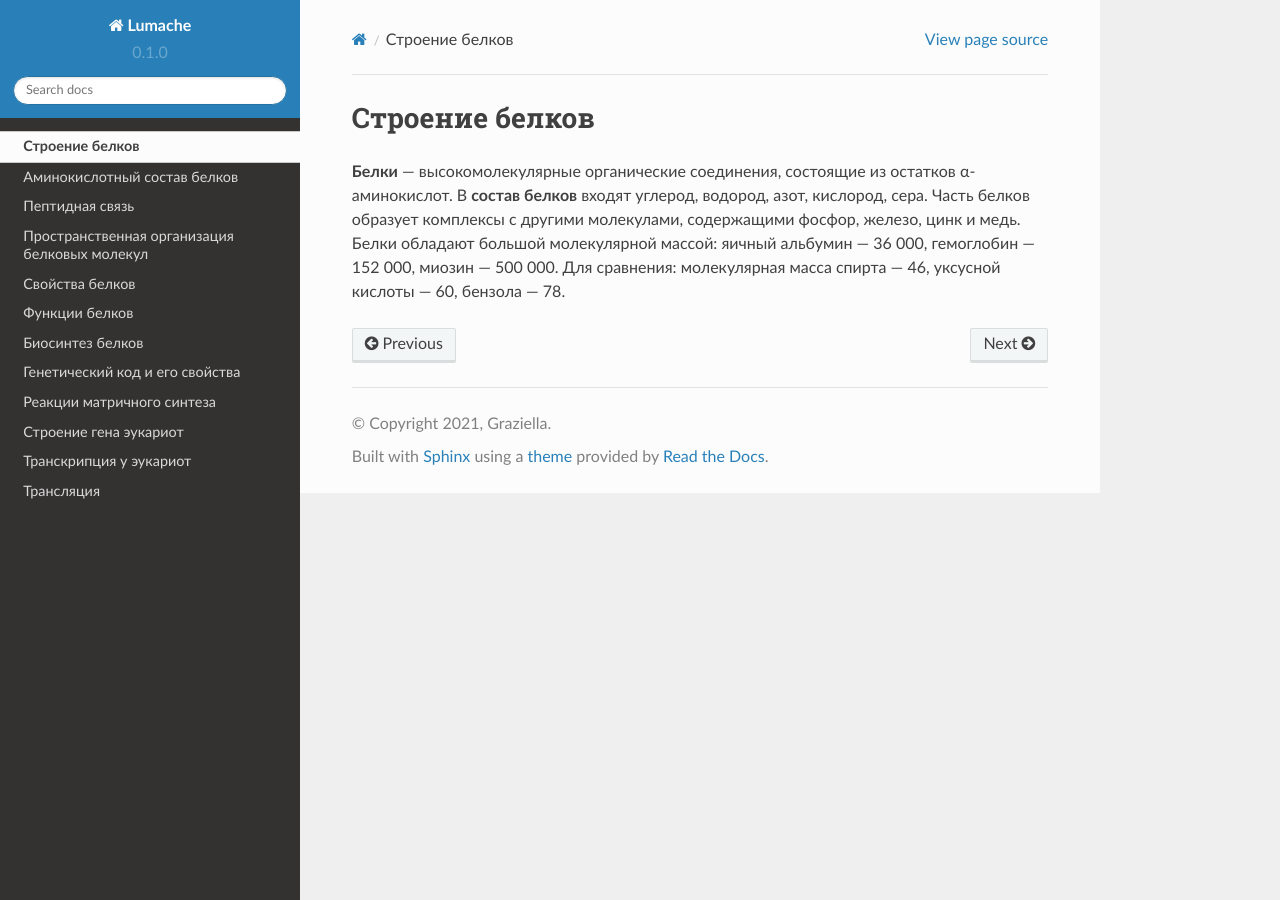
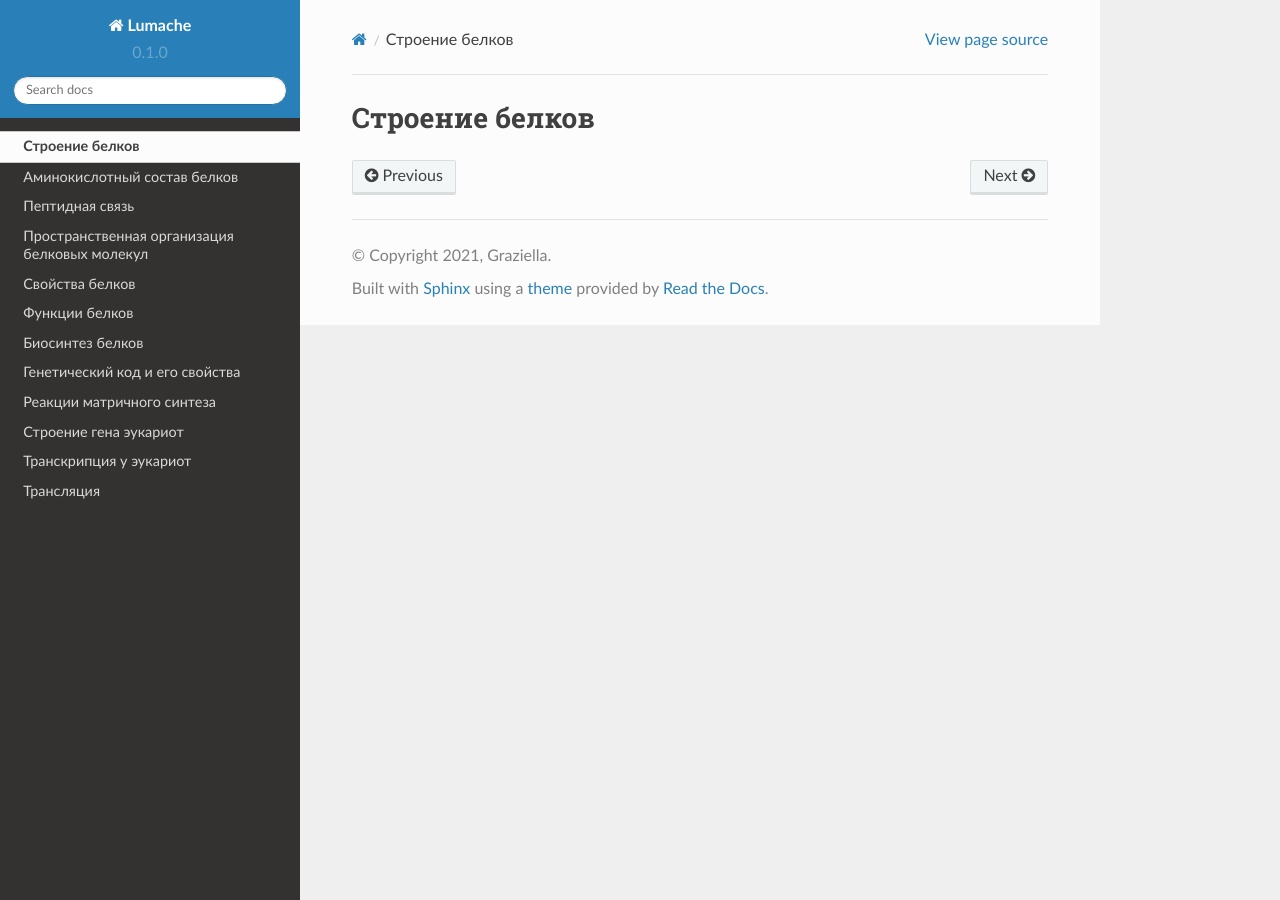
Before and after one commit to neptune2021/test_documentation, a Sphinx documentation site: the page built from docs/source/01.rst, in a window 1280 px wide. Built offline with Sphinx 7.4.7 and the Read the Docs theme 2.0.0, drawn with Linux system fonts in a browser that asks for light colours.

Commit message:
Update 01.rst

```diff
--- a/docs/source/01.rst
+++ b/docs/source/01.rst
@@ -1,5 +1,2 @@
 Строение белков
 --------
-**Белки** — высокомолекулярные органические соединения, состоящие из остатков α-аминокислот.
-В **состав белков** входят углерод, водород, азот, кислород, сера. Часть белков образует комплексы с другими молекулами, содержащими фосфор, железо, цинк и медь.
-Белки обладают большой молекулярной массой: яичный альбумин — 36 000, гемоглобин — 152 000, миозин — 500 000. Для сравнения: молекулярная масса спирта — 46, уксусной кислоты — 60, бензола — 78.
```
